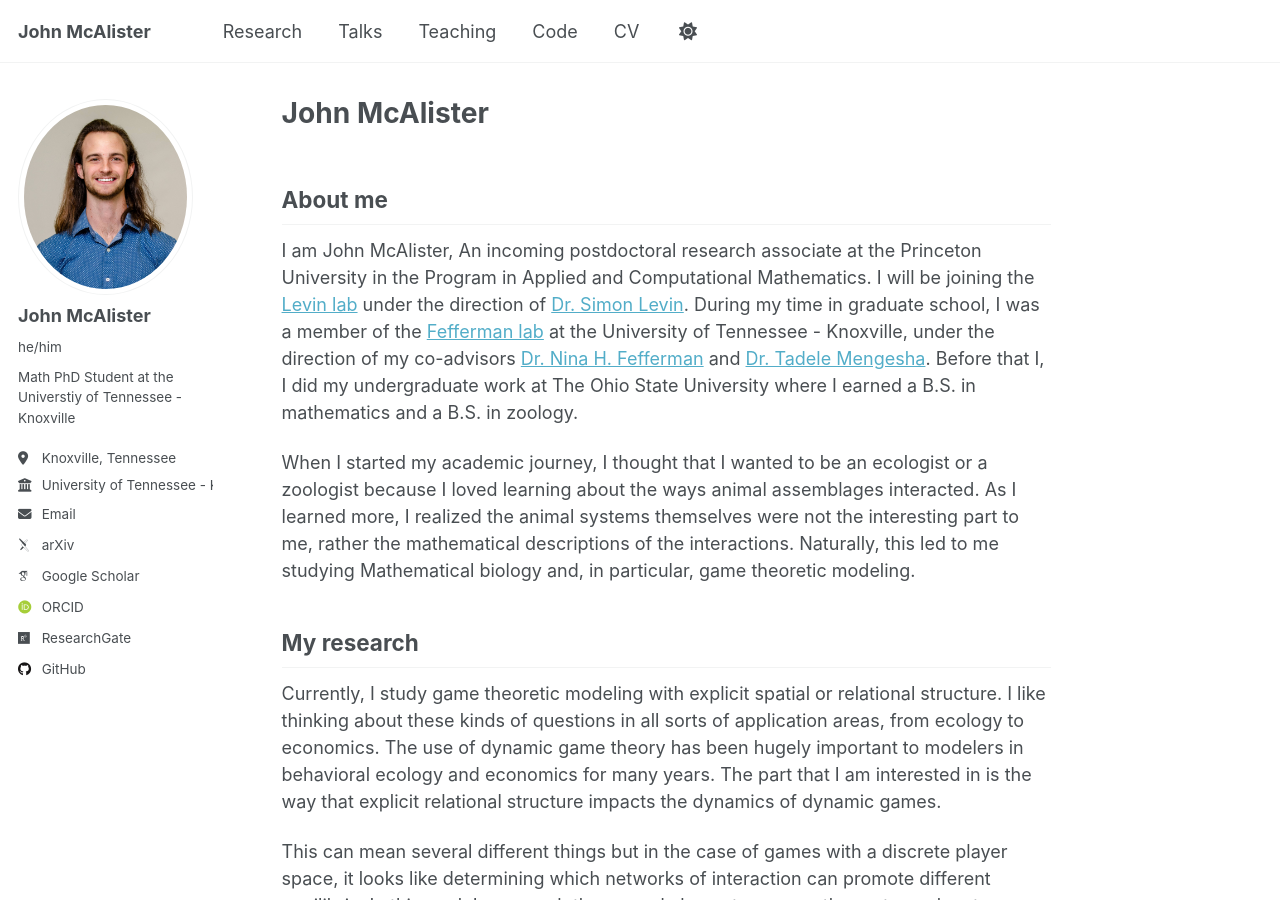
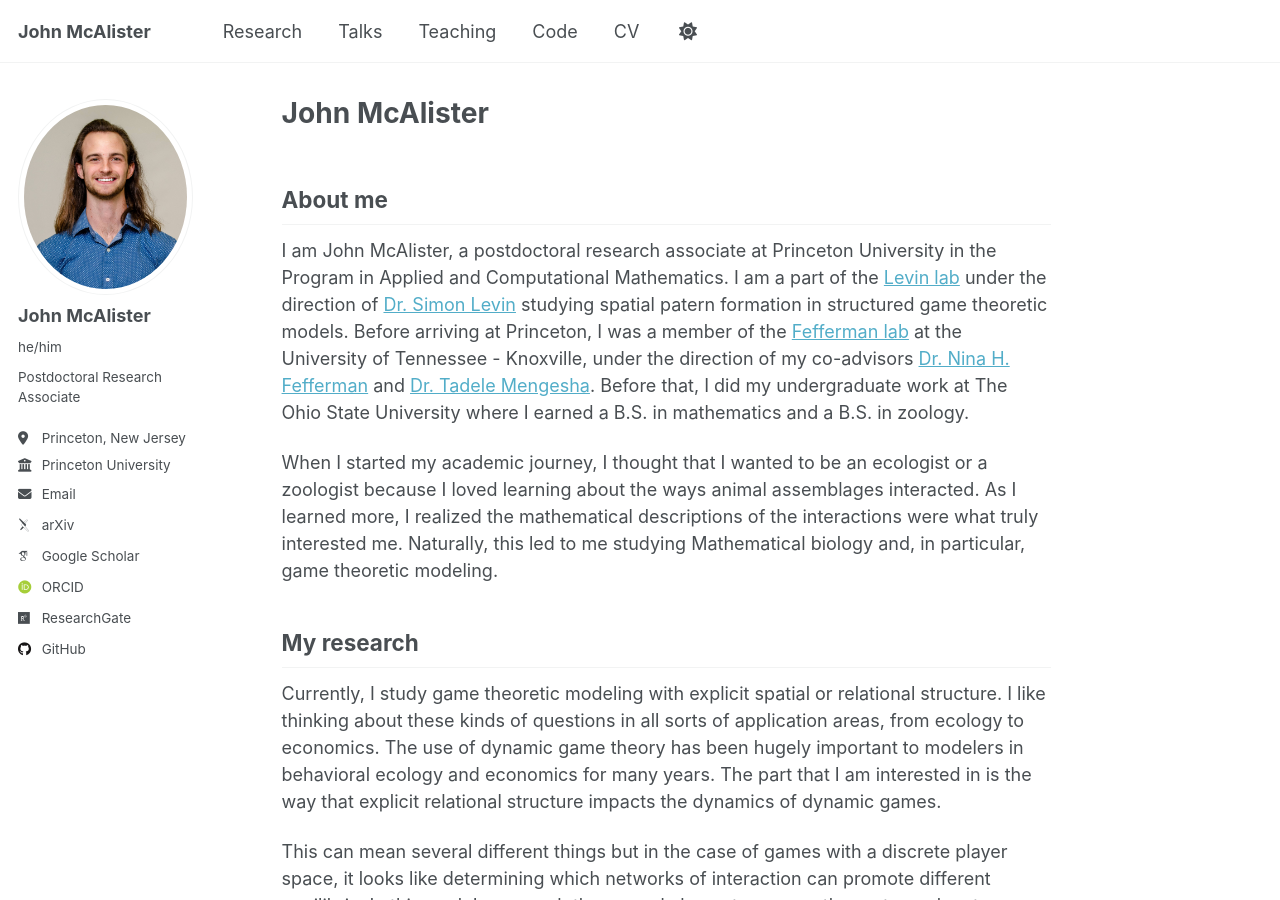
Before and after one commit to jmcalis/jmcalis.github.io, a Jekyll site: the page built from _pages/about.md, in a window 1280 px wide and 900 px high. Built offline with Jekyll 4.4.1, drawn with Linux system fonts in a browser that asks for light colours; some web fonts are replaced; a script that is not in the unit is left out; some of the changed text lies outside the part shown.

Commit message:
changed affiliations

```diff
--- a/_config.yml
+++ b/_config.yml
@@ -25,16 +25,16 @@ author:
   avatar           : "McAlisterHeadshot.jpg"
   name             : "John McAlister"
   pronouns         : "he/him"
-  bio              : "Math PhD Student at the Universtiy of Tennessee - Knoxville"
-  location         : "Knoxville, Tennessee"
-  employer         : "University of Tennessee - Knoxville"
+  bio              : "Postdoctoral Research Associate"
+  location         : "Princeton, New Jersey"
+  employer         : "Princeton University"
   uri              : # URL
-  email            : "jmcalis6@vols.utk.edu"
+  email            : "jm9097@princeton.edu"
 
   # Academic websites
   academia         : # URL
   arxiv            : "https://arxiv.org/search/math?searchtype=author&query=McAlister,+J+S"
-  googlescholar    : "https://scholar.google.com/citations?user=QhxXZvAAAAAJ&hl=en"
+  googlescholar    : "https://scholar.google.com/citations?user=Kn5-SKEAAAAJ&hl=en"
   impactstory      : # URL
   orcid            : "http://orcid.org/0000-0003-3264-5375"
   semantic         : # URL
--- a/_pages/about.md
+++ b/_pages/about.md
@@ -8,9 +8,9 @@ redirect_from:
 ---
 
 ## About me
-I am John McAlister, An incoming postdoctoral research associate at the Princeton University in the Program in Applied and Computational Mathematics. I will be joining the [Levin lab](https://slevin.princeton.edu) under the direction of [Dr. Simon Levin](https://eeb.princeton.edu/people/simon-levin). During my time in graduate school, I was a member of the [Fefferman lab](https://feffermanlab.org) at the University of Tennessee - Knoxville, under the direction of my co-advisors [Dr. Nina H. Fefferman](https://scholar.google.com/citations?user=su7CB3AAAAAJ&hl=en) and [Dr. Tadele Mengesha](https://scholar.google.com/citations?hl=en&user=TbdmtEgAAAAJ&view_op=list_works). Before that I, I did my undergraduate work at The Ohio State University where I earned a B.S. in mathematics and a B.S. in zoology.
+I am John McAlister, a postdoctoral research associate at Princeton University in the Program in Applied and Computational Mathematics. I am a part of the [Levin lab](https://slevin.princeton.edu) under the direction of [Dr. Simon Levin](https://eeb.princeton.edu/people/simon-levin) studying spatial patern formation in structured game theoretic models. Before arriving at Princeton, I was a member of the [Fefferman lab](https://feffermanlab.org) at the University of Tennessee - Knoxville, under the direction of my co-advisors [Dr. Nina H. Fefferman](https://scholar.google.com/citations?user=su7CB3AAAAAJ&hl=en) and [Dr. Tadele Mengesha](https://scholar.google.com/citations?hl=en&user=TbdmtEgAAAAJ&view_op=list_works). Before that, I did my undergraduate work at The Ohio State University where I earned a B.S. in mathematics and a B.S. in zoology.
 
-When I started my academic journey, I thought that I wanted to be an ecologist or a zoologist because I loved learning about the ways animal assemblages interacted. As I learned more, I realized the animal systems themselves were not the interesting part to me, rather the mathematical descriptions of the interactions. Naturally, this led to me studying Mathematical biology and, in particular, game theoretic modeling.
+When I started my academic journey, I thought that I wanted to be an ecologist or a zoologist because I loved learning about the ways animal assemblages interacted. As I learned more, I realized the mathematical descriptions of the interactions were what truly interested me. Naturally, this led to me studying Mathematical biology and, in particular, game theoretic modeling.
 
 ## My research
 Currently, I study game theoretic modeling with explicit spatial or relational structure. I like thinking about these kinds of questions in all sorts of application areas, from ecology to economics. The use of dynamic game theory has been hugely important to modelers in behavioral ecology and economics for many years. The part that I am interested in is the way that explicit relational structure impacts the dynamics of dynamic games.
@@ -31,6 +31,6 @@ Outside of those courses, I have also had the opportunity to mentor undergraduat
 ## My life outside of academia
 Beyond academia, I make it my goal to take up at least one new hobby every year. (You think that I'm joking but my New Years Eve parties often involve a hobby brainstorming session). This means that I go through hobbies quickly but there are a few that have stuck around.
 
-Since my time in undergrad, I have enjoyed powerlifting on and off. I really enjoy the routine of going to the gym and lifting in the mornings. During my first years in graduate school, I also took up running. I love to run when the weather is nice, and I am proud to say I have run a marathon and several halves during my time in graduate school.
+Since my time in undergrad, I have enjoyed powerlifting on and off. I really enjoy the routine of going to the gym and lifting in the mornings. During my first years in graduate school, I also took up running. I love to run when the weather is nice, and I am proud to say I have run a marathon and several halves in the past several years.
 
 Those two hobbies have stuck around longer than the rest, by I also go through rock climbing phases, cycling phases, and quilting phases. Additionally, I love to follow college football (again go Bucks) and college basketball.
```
